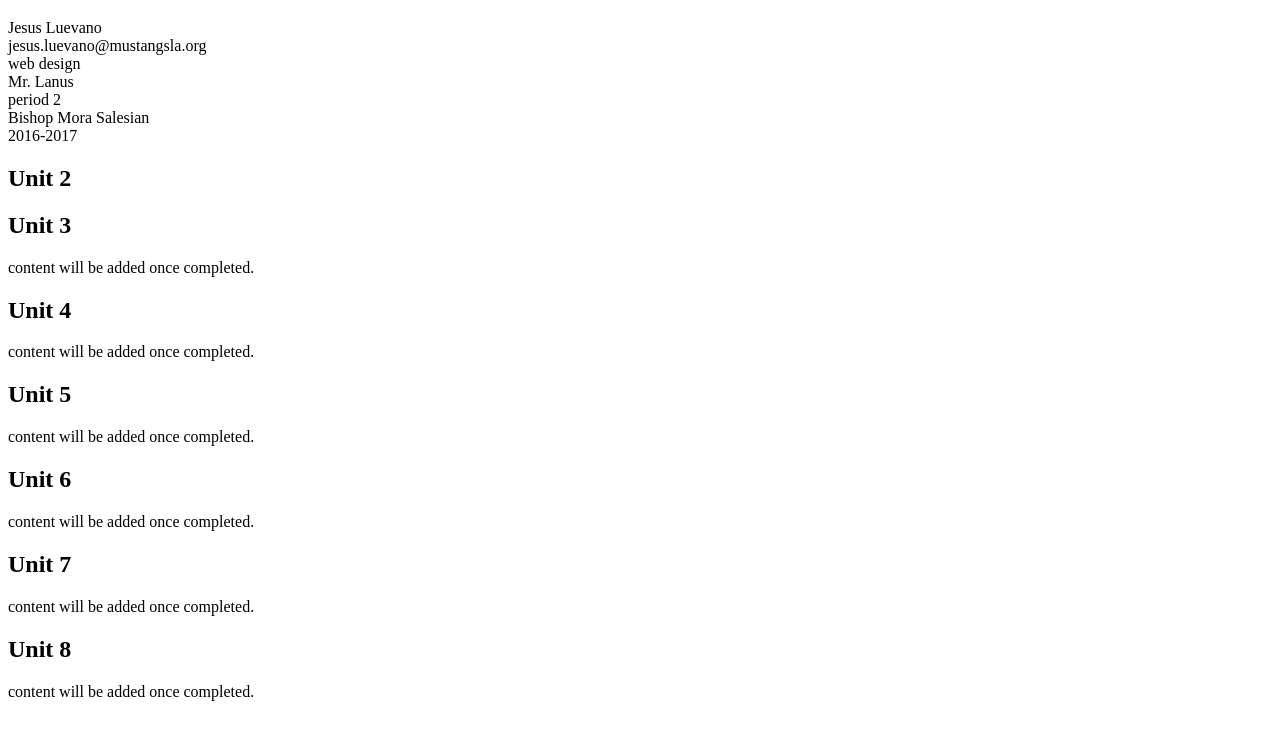
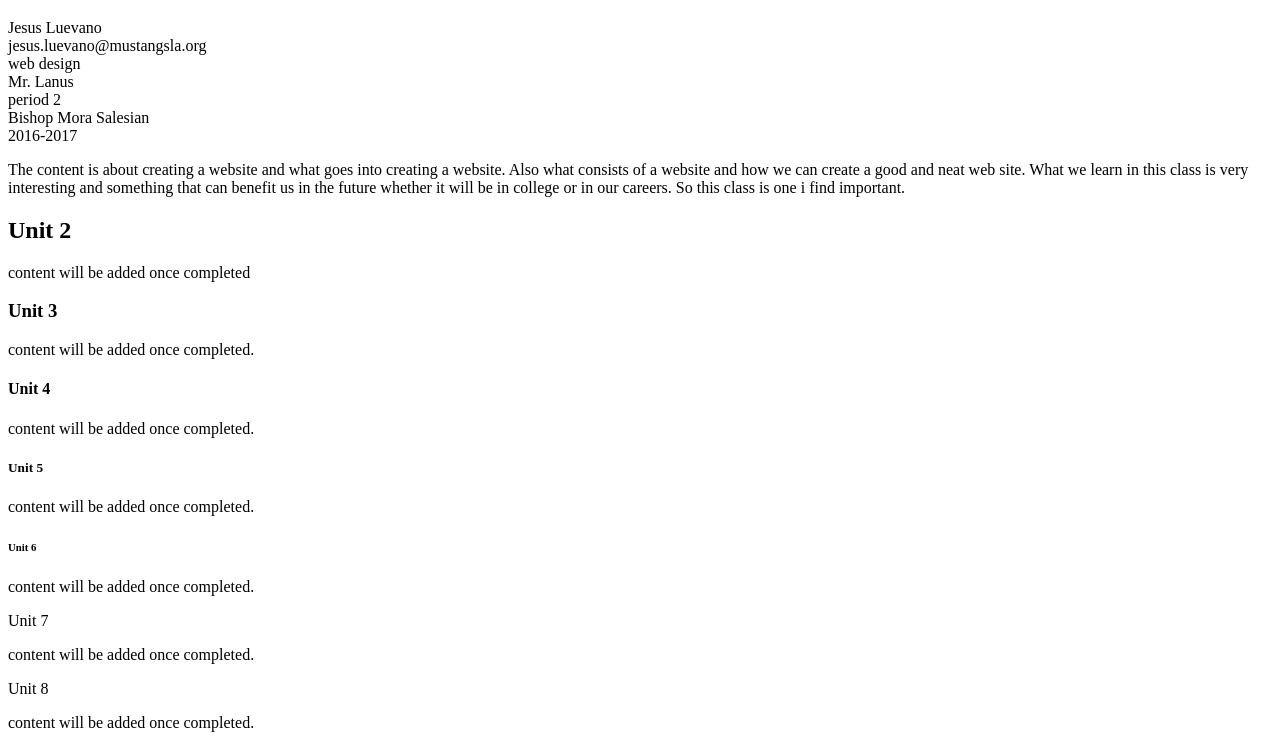
Before and after one commit to jlbmshs/portfolio_jesusluevano, a plain HTML site: page index.html in a window 1280 px wide. Shown: the part 61-809 px from the top of the page. Drawn offline with Linux system fonts and the light colour scheme.

Commit message:
added overview paragraph of my portfolio

```diff
--- a/index.html
+++ b/index.html
@@ -21,30 +21,27 @@
 
     </div>
 
-    <p>
-      <!-- portfolio over should be here -->
-
-    </p>
+    <p>The content is about creating a website and what goes into creating a website. Also what consists of a website and how we can create a good and neat web site. What we learn in this class is very interesting and something that can benefit us in the future whether it will be in college or in our careers. So this class is one i find important.</p>
 
     <h2>Unit 2</h2>
-    <p></p>
+    <p>content will be added once completed</p>
 
-    <h2>Unit 3</h2>
+    <h3>Unit 3</h3>
     <p>content will be added once completed.</p>
 
-    <h2>Unit 4</h2>
+    <h4>Unit 4</h4>
     <p>content will be added once completed.</p>
 
-    <h2>Unit 5</h2>
+    <h5>Unit 5</h5>
     <p>content will be added once completed.</p>
 
-    <h2>Unit 6</h2>
+    <h6>Unit 6</h6>
     <p>content will be added once completed.</p>
 
-    <h2>Unit 7</h2>
+    <h7>Unit 7</h7>
     <p>content will be added once completed.</p>
 
-    <h2>Unit 8</h2>
+    <h8>Unit 8</h8>
     <p>content will be added once completed.</p>
 
     </body>
```
